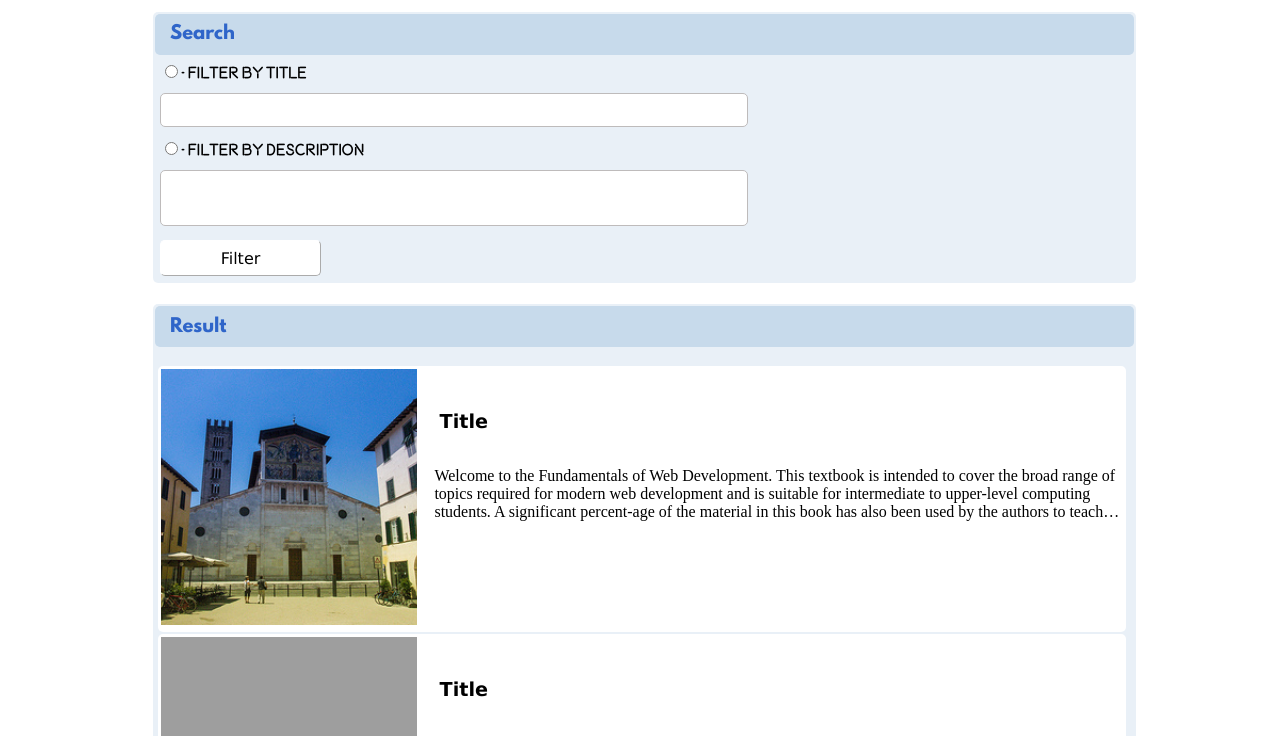
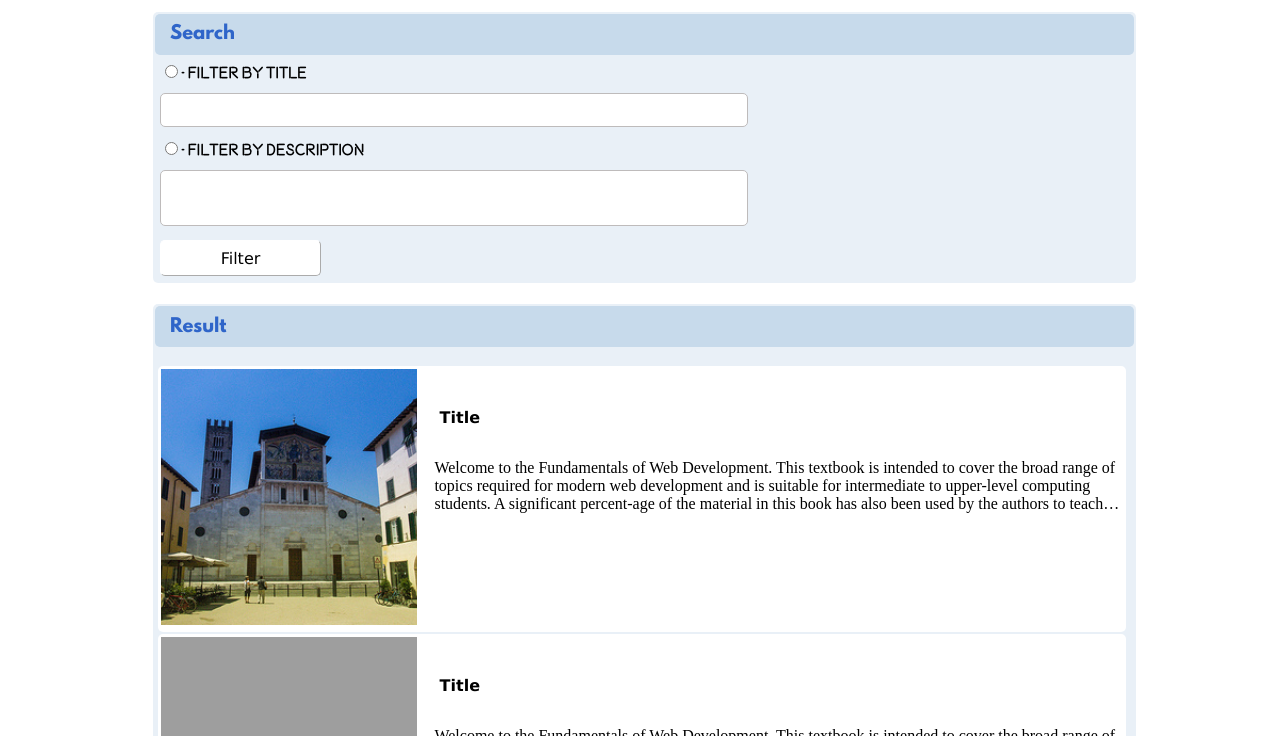
Before and after one commit to VioletBian/Project1, a plain HTML site: page src/html/search.html in a window 1280 px wide. Shown: the part 64-800 px from the top of the page. Drawn offline with nearby package versions, Linux system fonts and the light colour scheme; files that its build step writes are made by us from their sources; grey boxes are pictures that could not be loaded.

Commit message:
modified:   src/sass/search.scss

```diff
--- a/src/sass/search.scss
+++ b/src/sass/search.scss
@@ -177,7 +177,7 @@ ul th {
     padding-bottom: 0%;
     padding-top: 1%;
     font-family: 'Lucida Sans', 'Lucida Sans Regular', 'Lucida Grande', 'Lucida Sans Unicode', Geneva, Verdana, sans-serif;
-    font-size: 1.5vw;
+    font-size: medium;
 
 }
 
```
